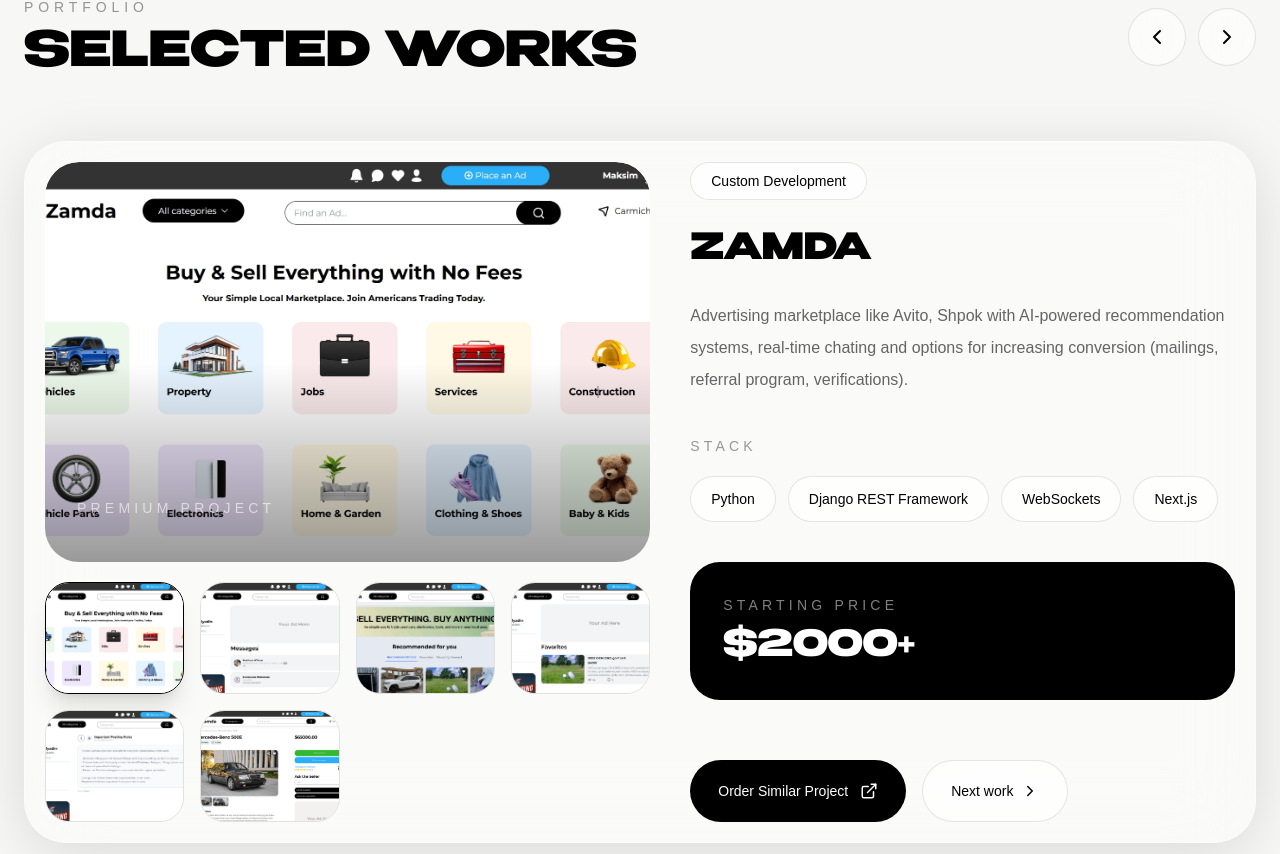
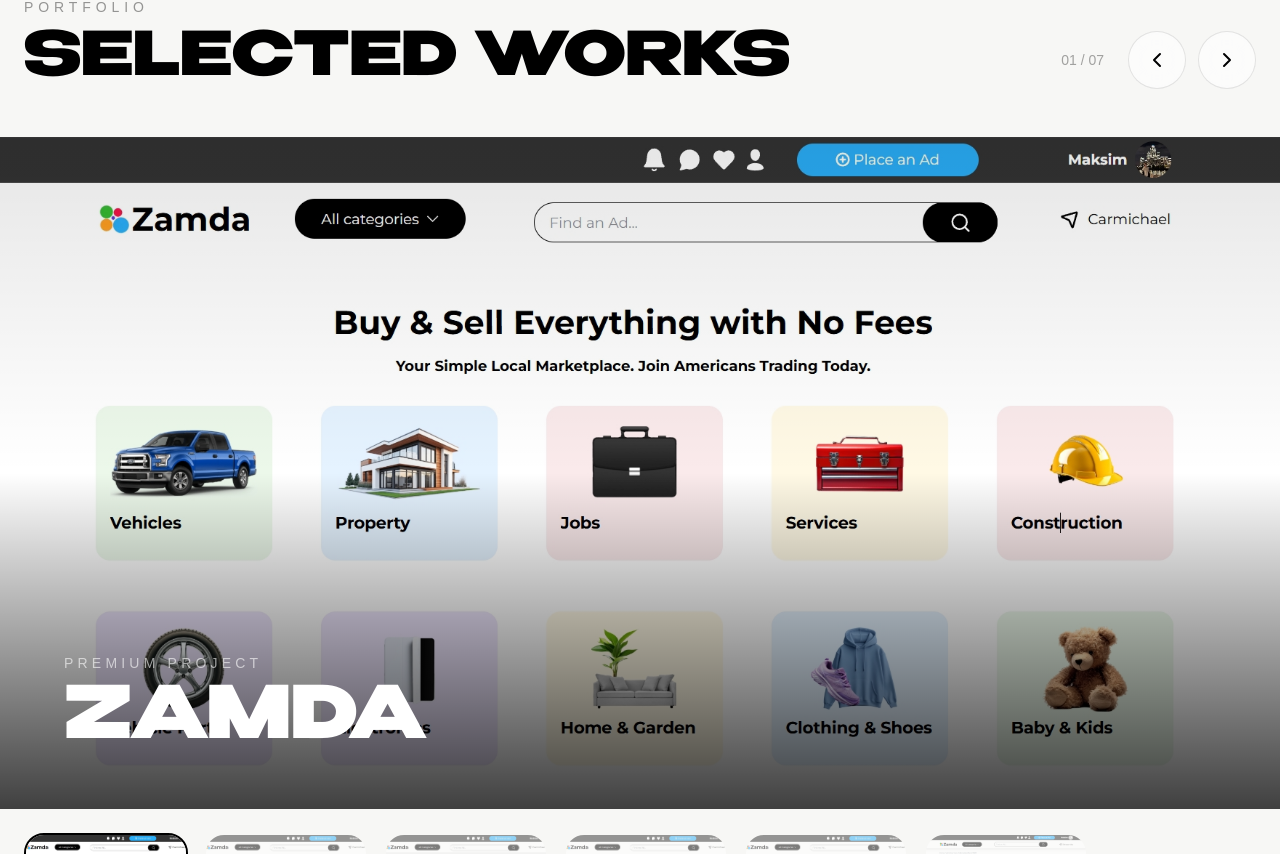
Before and after one commit to usmskolyadin/wan-flo1d-store, a Next.js app: page / in a window 1280 px wide. Shown: the part 1065-1919 px from the top of the page. Built offline with nearby package versions, Linux system fonts and the light colour scheme.

Commit message:
upd slider

```diff
--- a/app/page.tsx
+++ b/app/page.tsx
@@ -1413,16 +1413,16 @@
         </motion.div>
       </section>
 
-      <section id="projects" className="relative z-10 px-6 py-32" ref={workSectionRef}>
-        <div className="mx-auto max-w-7xl">
-          <div className="mb-16 flex items-center justify-between">
+      <section id="projects" className="relative z-10 py-32" ref={workSectionRef}>
+        <div className="mx-auto max-w-7xl px-6">
+          <div className="mb-12 flex flex-wrap items-end justify-between gap-6">
             <div>
               <p className="mb-3 text-sm uppercase tracking-[0.35em] text-black/40">
                 {t.portfolioLabel}
               </p>
 
               <h2
-                className="lg:text-5xl text-2xl pr-2 font-black uppercase"
+                className="lg:text-6xl text-3xl pr-2 font-black uppercase"
                 style={{
                   fontFamily: "Benzin, sans-serif",
                 }}
@@ -1430,6 +1430,11 @@
                 {t.projects}
               </h2>
             </div>
+
+            <div className="flex items-center gap-6">
+              <span className="text-sm font-medium tabular-nums text-black/35">
+                {String(current + 1).padStart(2, "0")} / {String(t.works.length).padStart(2, "0")}
+              </span>
 
               <div className="flex gap-3">
                 <button
@@ -1445,6 +1450,8 @@
                 >
                   <ChevronRight />
                 </button>
+              </div>
+            </div>
           </div>
         </div>
 
@@ -1453,67 +1460,70 @@
           initial={{ opacity: 0, y: 70 }}
           animate={{ opacity: 1, y: 0 }}
           transition={{ duration: 0.7 }}
-            className="overflow-hidden rounded-[42px] border border-white/40 bg-white/40 p-5 shadow-[0_10px_60px_rgba(0,0,0,0.12)] backdrop-blur-2xl"
-          >
-            <div className="grid grid-cols-1 gap-10 lg:grid-cols-[minmax(360px,1fr)_minmax(320px,0.9fr)]">
-              <div>
+        >
+          {/* Full-bleed showcase image */}
           <div
             role="button"
             onClick={() => openLightbox(selectedImage)}
-                  className="group relative overflow-hidden rounded-[34px] cursor-zoom-in"
+            className={`group relative left-1/2 right-1/2 -mx-[50vw] w-screen cursor-zoom-in overflow-hidden ${
+              t.works[current].previewType === "mobile" ? "bg-[#0b0b0b]" : "bg-black"
+            }`}
           >
             <div
-                  className={`mx-auto overflow-hidden rounded-[34px] ${
+              className={
                 t.works[current].previewType === "mobile"
-                      ? "w-[280px] lg:w-[340px]"
-                      : "w-full"
-                  }`}
+                  ? "flex justify-center py-16 lg:py-24"
+                  : ""
+              }
             >
               <Image
                 src={t.works[current].gallery[selectedImage]}
                 alt={t.works[current].title}
-                    width={1800}
-                    height={1200}
-                    className={`w-full transition-all duration-700 group-hover:scale-[1.02] ${
+                width={2400}
+                height={1500}
+                priority
+                className={`transition-all duration-700 group-hover:scale-[1.02] ${
                   t.works[current].previewType === "mobile"
-                        ? "h-[560px] lg:h-[700px] object-cover"
-                        : "h-[200px] lg:h-[400px] object-cover"
+                    ? "h-[520px] w-[260px] rounded-[36px] object-cover shadow-[0_30px_100px_rgba(0,0,0,0.55)] sm:h-[640px] sm:w-[320px]"
+                    : "h-[46vh] w-full object-cover sm:h-[62vh] lg:h-[84vh]"
                 }`}
               />
             </div>
 
-                  <div className="absolute inset-0 pointer-events-none bg-gradient-to-t from-black/40 via-transparent to-transparent" />
-
-                  <div className="absolute right-4 top-4 z-20 hidden items-center gap-2 rounded-full bg-white/10 px-3 py-2 text-white backdrop-blur-sm transition-opacity group-hover:flex">
+            <div className="pointer-events-none absolute inset-0 bg-gradient-to-t from-black/75 via-black/0 to-black/10" />
+
+            <div className="absolute right-6 top-6 z-20 hidden items-center gap-2 rounded-full bg-white/10 px-4 py-2 text-white backdrop-blur-md transition-opacity group-hover:flex">
               <Maximize2 size={16} />
-                    <span className="text-xs uppercase">Zoom</span>
-                  </div>
-
-                  <div className="absolute bottom-8 left-8">
+              <span className="text-xs uppercase tracking-[0.2em]">Zoom</span>
+            </div>
+
+            <div className="absolute bottom-0 left-0 right-0 px-6 pb-8 lg:px-16 lg:pb-14">
               <p className="mb-3 text-sm uppercase tracking-[0.3em] text-white/60">
                 {t.premiumProject}
               </p>
 
-                    {/* <h3
-                      className="text-4xl font-black uppercase text-white max-w-[60%] break-words whitespace-normal"
+              <h3
+                className="max-w-[85%] break-words text-4xl font-black uppercase leading-[0.95] text-white sm:text-6xl lg:text-7xl"
                 style={{
                   fontFamily: "Benzin, sans-serif",
                 }}
               >
-                      {works[current].title}
-                    </h3> */}
-                  </div>
-                </div>
-
-                <div className={`mt-5 grid ${t.works[current].previewType === "mobile" ? "lg:grid-cols-5" : "lg:grid-cols-4"} ${t.works[current].previewType === "mobile" ? "grid-cols-4" : "grid-cols-3"} gap-4`}>
+                {t.works[current].title}
+              </h3>
+            </div>
+          </div>
+
+          <div className="mx-auto max-w-7xl px-6">
+            {/* Thumbnail strip */}
+            <div className="mt-6 flex gap-3 overflow-x-auto pb-2 lg:gap-4">
               {t.works[current].gallery.map((img, index) => (
                 <button
                   key={index}
                   onClick={() => setSelectedImage(index)}
-                      className={`overflow-hidden lg:rounded-[24px] rounded-2xl border transition-all ${
+                  className={`relative shrink-0 overflow-hidden rounded-2xl border-2 transition-all lg:rounded-[20px] ${
                     selectedImage === index
-                          ? "border-black shadow-xl"
-                          : "border-black/10"
+                      ? "border-black opacity-100"
+                      : "border-transparent opacity-50 hover:opacity-90"
                   }`}
                 >
                   <Image
@@ -1521,37 +1531,28 @@
                     alt=""
                     width={400}
                     height={300}
-                        className={`w-full object-cover transition-all duration-500 hover:scale-105 ${
+                    className={`object-cover transition-all duration-500 ${
                       t.works[current].previewType === "mobile"
-                            ? "h-[90px] lg:h-[140px]"
-                            : "h-[50px] lg:h-[110px]"
+                        ? "h-[100px] w-[70px] lg:h-[130px] lg:w-[90px]"
+                        : "h-[70px] w-[110px] lg:h-[100px] lg:w-[160px]"
                     }`}
                   />
                 </button>
               ))}
             </div>
-              </div>
-
-              <div className="flex flex-col justify-between">
+
+            {/* Details */}
+            <div className="mt-16 grid grid-cols-1 gap-12 lg:grid-cols-[1.4fr_1fr] lg:gap-20">
               <div>
                 <div className="mb-8 inline-flex rounded-full border border-black/10 bg-white/70 px-5 py-2 text-sm backdrop-blur-xl">
                   {t.customDevelopment}
                 </div>
 
-                  <h3
-                    className="lg:text-4xl text-4xl font-black uppercase leading-[1] break-words"
-                    style={{
-                      fontFamily: "Benzin, sans-serif",
-                    }}
-                  >
-                    {t.works[current].title}
-                  </h3>
-
-                  <p className="mt-8 text-base leading-8 text-black/60">
+                <p className="max-w-2xl text-lg leading-9 text-black/60 lg:text-xl lg:leading-10">
                   {t.works[current].description}
                 </p>
 
-                  <div className="mt-10">
+                <div className="mt-12">
                   <p className="mb-5 text-sm uppercase tracking-[0.3em] text-black/40">
                     {t.stack}
                   </p>
@@ -1560,21 +1561,23 @@
                     {t.works[current].stack.map((tech) => (
                       <div
                         key={tech}
-                          className="rounded-full border border-black/10 bg-white/60 px-5 py-3 text-sm font-medium backdrop-blur-xl"
+                        className="rounded-full border border-black/10 bg-white px-5 py-3 text-sm font-medium shadow-[0_2px_12px_rgba(0,0,0,0.04)]"
                       >
                         {tech}
                       </div>
                     ))}
                   </div>
                 </div>
-
-                  <div className="mt-10 rounded-[30px] border border-black/10 bg-black p-8 text-white">
+              </div>
+
+              <div className="flex flex-col gap-6">
+                <div className="rounded-[30px] border border-black/10 bg-black p-8 text-white">
                   <p className="text-sm uppercase tracking-[0.3em] text-white/50">
                     {t.startingPrice}
                   </p>
 
                   <h4
-                      className="mt-3 lg:text-4xl text-4xl font-black"
+                    className="mt-3 text-4xl font-black"
                     style={{
                       fontFamily: "Benzin, sans-serif",
                     }}
@@ -1582,9 +1585,7 @@
                     {t.works[current].price}
                   </h4>
                 </div>
-                </div>
-
-                <div className="mt-10 flex flex-col gap-4 sm:flex-row">
+
                 <a
                   href="https://t.me/wanflo1dceo"
                   target="_blank"
@@ -1602,7 +1603,7 @@
                 <button
                   type="button"
                   onClick={nextSlide}
-                      className="rounded-full border border-black/10 bg-white/60 px-7 py-5 text-sm backdrop-blur-xl transition-all hover:bg-black hover:text-white inline-flex items-center justify-center gap-2"
+                  className="inline-flex items-center justify-center gap-2 rounded-full border border-black/10 bg-white/60 px-7 py-5 text-sm backdrop-blur-xl transition-all hover:bg-black hover:text-white"
                 >
                   Next work
                   <ChevronRight size={18} />
@@ -1611,7 +1612,6 @@
             </div>
           </div>
         </motion.div>
-        </div>
       </section>
       <section id="services" className="relative z-10 px-6 py-8">
         <div className="mx-auto max-w-7xl">
```
Lines whose indentation alone changed are shown as unchanged.
